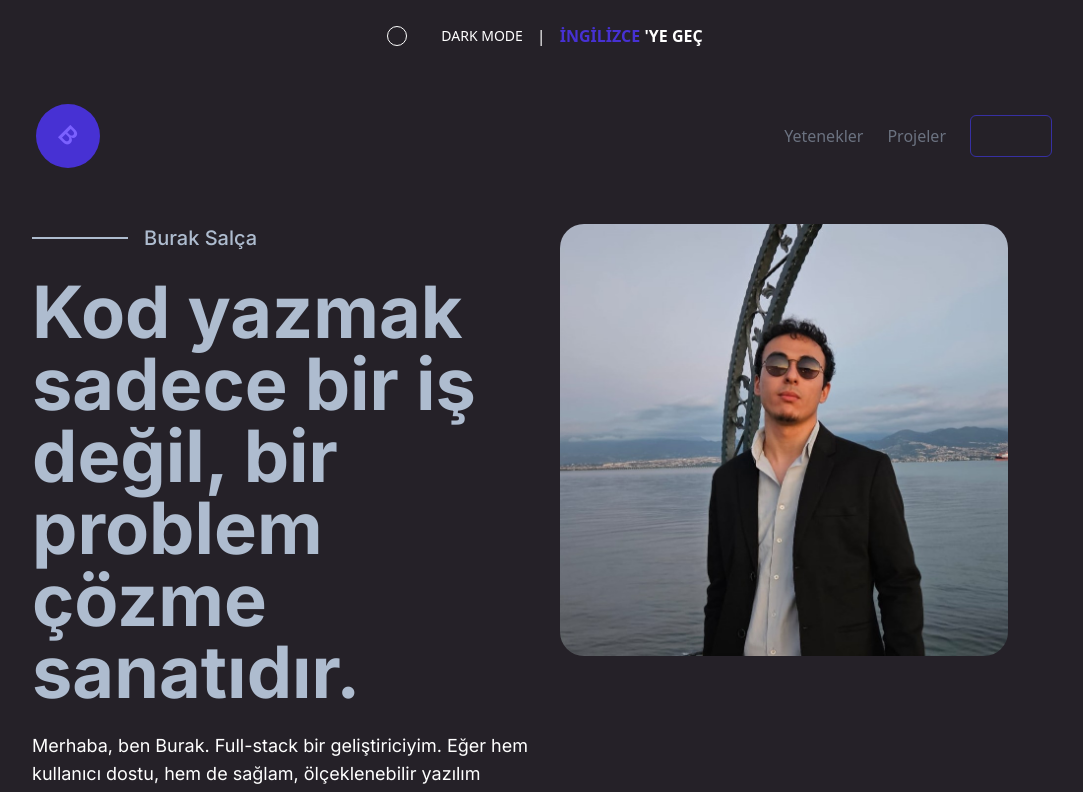
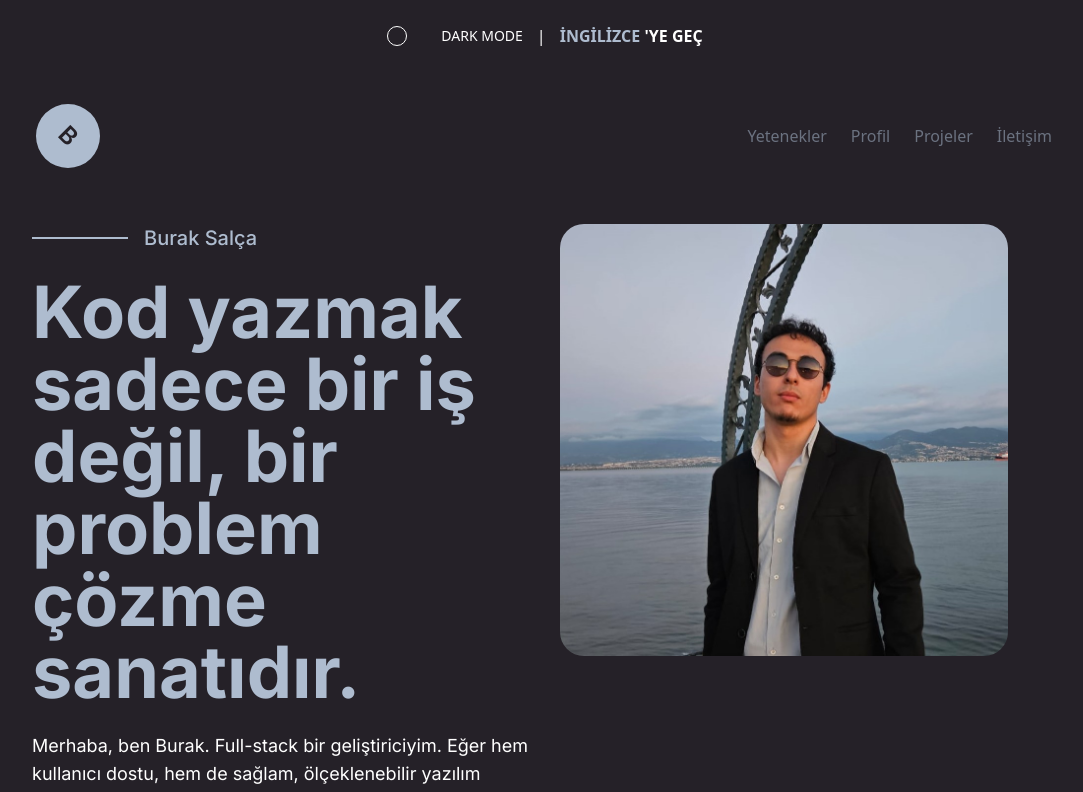
Before and after one commit to Burak-Salca/React-Portfolio-Project, a React (Vite) app: page / in a window 1280 px wide. Shown: the top 792 px of the page, without its empty margins (96-1179 px from the left). Built offline with nearby package versions, Linux system fonts and the light colour scheme; a web font is replaced by a local one.

Commit message:
Güncellendi

```diff
--- a/src/layouts/Footer.jsx
+++ b/src/layouts/Footer.jsx
@@ -5,21 +5,37 @@ export default function Footer() {
   const {t} = useLanguage();
 
   return (
-    <div className="flex flex-col gap-14 sm:h-[26rem] w-full mt-36 px-4 py-20 sm:p-0 sm:pl-[20%] sm:pt-20 bg-[#F9F9F9] dark:bg-[#141414]">
+    <div id = "connect" className="flex flex-col gap-14 sm:h-[26rem] w-full mt-36 px-4 py-20 sm:p-0 sm:pl-[20%] sm:pt-20  text-[#1F2937] dark:text-[#AEBCCF] bg-[#F9F9F9] dark:bg-[#141414]">
         <h1 className="font-Inter font-semibold text-[2.6rem] sm:w-[33.75rem] sm:h-[6.6rem] text-[#1F2937]  text-center sm:text-start dark:text-[#AEBCCF] ">
         {t.letsWork}</h1>
-        <div className="flex flex-col gap-4 sm:flex-row sm:justify-between sm:w-3/4">
-          <div className="flex gap-0.5 justify-center sm:justify-start">
-          <h2>👉</h2>
-          <a href='mailto:salcaburak@gmail.com' className="font-Inter font-medium text-xl underline text-[#AF0C48] dark:text-[#BAB2E7] ">salcaburak@gmail.com</a>
+        <div className="flex flex-col gap-4 sm:flex-row sm:justify-between sm:w-3/4 font-medium text-lg">
+    <div className="flex flex-col sm:flex-row items-center sm:items-start gap-2 sm:gap-4">
+        <div className="flex items-center gap-2">
+            <span>📧</span>
+            <a href='mailto:salcaburak@gmail.com' className="font-Inter font-medium text-xl underline">
+                salcaburak@gmail.com
+            </a>
         </div>
+        <div className="flex items-center gap-2">
+            <span>📞</span>
+            <a href="tel:+905079614688" className="font-Inter font-medium text-xl">
+                0507 961 46 88
+            </a>
+        </div>
+    </div>
         <div className="flex gap-5 justify-center sm:justify-start">
-          <button className="font-Inter font-medium text-lg text-[#0A0A14] dark:text-[#AEBCCF]">{t.personalBlog}</button>
+          <a
+            href="https://docs.google.com/document/d/1xjPujKvgP4RprUU1EtByAnu19lS1HBiDPHHz3PQlv8s/export?format=pdf"
+            target="_blank"
+            className="font-Inter font-medium text-lg hover:text-blue-400 duration-300 ease-in-out"
+          >
+            Özgeçmiş
+          </a>
           <a href="https://github.com/Burak-Salca" target='_blank'>
-          <button className="font-Inter font-medium text-lg text-[#00AB6B] ">Github</button>
+            <button className="font-Inter font-medium text-lg">Github</button>
           </a>
-          <a href="https://www.linkedin.com/in/burak-sal%C3%A7a-5473501b6/" target='_blank' >
-          <button className="font-Inter font-medium text-lg text-[#0077B5] ">Linkedin</button>
+          <a href="https://www.linkedin.com/in/burak-sal%C3%A7a-5473501b6/" target='_blank'>
+            <button className="font-Inter font-medium text-lg">Linkedin</button>
           </a>
         </div>
       </div>
--- a/src/layouts/Header.jsx
+++ b/src/layouts/Header.jsx
@@ -12,29 +12,32 @@ export default function Header() {
   };
 
   return (
-    <div>
+    <div  >
     <header className="bg-white text-[#6B7280] py-4">
       <nav className="w-full flex justify-between items-center px-1">
-        <span className="font-Inter font-semibold text-2xl text-[#7B61FF] origin-center rotate-45 w-16 h-16 rounded-full flex justify-center items-center bg-[#EEEBFF] dark:bg-specialBlue">
+        <span className="font-Inter font-semibold text-2xl text-[#FFFFFF] dark:text-[#252128] origin-center rotate-45 w-16 h-16 rounded-full flex justify-center items-center dark:bg-specialWhite bg-[#7B61FF]">
           B
         </span>
         <ul className="flex gap-6 items-center">
           <li>
-            <a href="#skills" className="hover:text-blue-400 transition">
+            <a href="#skills" className="hover:text-specialWhite transition">
               {t.skills}
             </a>
           </li>
           <li>
-          <a href="#projects" className="hover:text-blue-400 transition">
+            <a href="#profile" className="hover:text-specialWhite transition">
+              Profil
+            </a>
+          </li>
+          <li>
+            <a href="#projects" className="hover:text-specialWhite transition">
               {t.projects}
             </a>
           </li>
           <li>
-            <button
-              onClick={handleHireMeClick}
-              className="py-5 px-10 rounded-md border border-[#3730A3] !text-specialBlue bg-white">
-              {t.hire}
-            </button>
+            <a href="#connect" className=" dark:hover:text-specialWhite transition">
+              İletişim
+            </a>
           </li>
         </ul>
       </nav>
--- a/src/layouts/Hero.jsx
+++ b/src/layouts/Hero.jsx
@@ -25,14 +25,14 @@ export default function Hero() {
         </div>
 
         <div className="w-full sm:w-auto flex flex-col sm:flex-row gap-3">
-          <button className="border rounded-md px-6 py-3 font-Inter     font-medium text-lg bg-[#3730A3] text-[#FFFFFF] border-[#3730A3] dark:bg-specialWhite dark:text-[#383838] dark:border-specialWhite">
+          <button className="border rounded-md px-6 py-3 font-Inter font-medium text-lg bg-[#3730A3] text-[#FFFFFF] border-[#3730A3] dark:bg-specialWhite dark:text-[#383838] dark:border-specialWhite">
 
             <a href="mailto:salcaburak@gmail.com">
             {t.hireMe}</a>
 
           </button>
 
-          <a
+          <button
           href="https://github.com/Burak-Salca"
           target="_blank"
           rel="noopener noreferrer"
@@ -41,20 +41,20 @@ export default function Hero() {
             <img className="w-6 h-6 filter-logo-filter-light dark:filter-logo-filter-dark" src="\assets\github-mark.svg" />
 
             <p className="bg-[#FFFFFF] text-[#3730A3] dark:bg-[#383838] dark:text-specialWhite">Github</p>
-          </a>
+          </button>
 
-          <a
+          <button
           href="https://www.linkedin.com/in/burak-sal%C3%A7a-5473501b6/"
           target="_blank"
           rel="noopener noreferrer"
 
-          className="border rounded-md px-6 text-[#3730A3] font-Inter font-medium text-lg
+          className="border rounded-md px-6 py-3 text-[#3730A3] font-Inter font-medium text-lg
           flex justify-center items-center gap-1 bg-[#FFFFFF] border-[#3730A3] dark:bg-[#383838] dark:border-specialWhite">
 
             <img className="w-6 h-6 filter-logo-filter-light dark:filter-logo-filter-dark " src="\assets\LI-In-Bug.svg"alt="LinkedIn"/>
 
             <p className="bg-[#FFFFFF] text-[#3730A3] dark:bg-[#383838] dark:text-specialWhite">Linkedin</p>
-          </a>
+          </button>
         </div>
       </div>
 
--- a/src/layouts/Profile.jsx
+++ b/src/layouts/Profile.jsx
@@ -6,7 +6,7 @@ export default function Profile() {
     const { t } = useLanguage();
 
   return (
-    <div className="flex flex-col gap-10" >
+    <div id ="profile" className="flex flex-col gap-10" >
       <div className="font-Inter font-semibold text-5xl text-[#1F2937]   text-center sm:text-start dark:text-specialWhite">
       {t.profile}
       </div>
--- a/src/layouts/Skills.jsx
+++ b/src/layouts/Skills.jsx
@@ -48,7 +48,7 @@ export default function Skills() {
           {t.skills}
         </h1>
       </div>
-      <div className="flex flex-wrap gap-12 justify-between mt-4 mb-8">
+      <div className="grid grid-cols-2 sm:flex sm:flex-wrap gap-12 sm:gap-12 sm:justify-between mt-4 mb-8">
         {skills.map((skill, index) => (
           <div key={index} className="flex-1 min-w-[200px] max-w-[300px]">
             <SkillMap title={skill.title} image={skill.img} />
--- a/src/layouts/Switch.jsx
+++ b/src/layouts/Switch.jsx
@@ -24,7 +24,7 @@ export default function Switch() {
             <span>|</span>
             <button onClick={handleLanguageChange}>
                 <h1>
-                    <span className="font-bold text-specialWhite dark:text-specialBlue" >{t.buttonText.firstPart}</span>
+                    <span className="font-bold  text-[#4338CA] dark:text-specialWhite" >{t.buttonText.firstPart}</span>
                     <span className="font-bold" > {t.buttonText.secondPart}</span>
                 </h1>
             </button>
--- a/src/pages/MainPage.jsx
+++ b/src/pages/MainPage.jsx
@@ -10,30 +10,23 @@ import Footer from "../layouts/Footer"
 
 export default function MainPage() {
   return (
-    <div>
-    <div className="flex flex-col items-center gap-10">
+    <div >
+        <div className="w-full max-w-full px-6 mx-auto overflow-x-hidden box-border flex flex-col items-center gap-10">
             <div >
                 <Switch/>
             </div>
-
             <div className='w-full max-w-screen-lg'>
                 <Header/>
             </div>
-
             <div className='w-full max-w-screen-lg'>
                 <Hero/>
             </div>
-
             <div className="w-full max-w-screen-lg mt-10">
                 <Skills/>
             </div>
-
-         <div className="w-full max-w-screen-lg h-0 border border-[#4338CA] dark:border-specialWhite"></div>
-
             <div className="w-full max-w-screen-lg mt-5">
                 <Profile/>
             </div>
-        <div className="w-full max-w-screen-lg h-0 border border-[#4338CA] dark:border-specialWhite mt-8"></div>
             <div className='w-full max-w-screen-lg'>
                 <Projects/>
             </div>
```
Also changed, not shown: 1 other file (tests, documents, lock files or other folders). Lines whose indentation alone changed are shown as unchanged.
